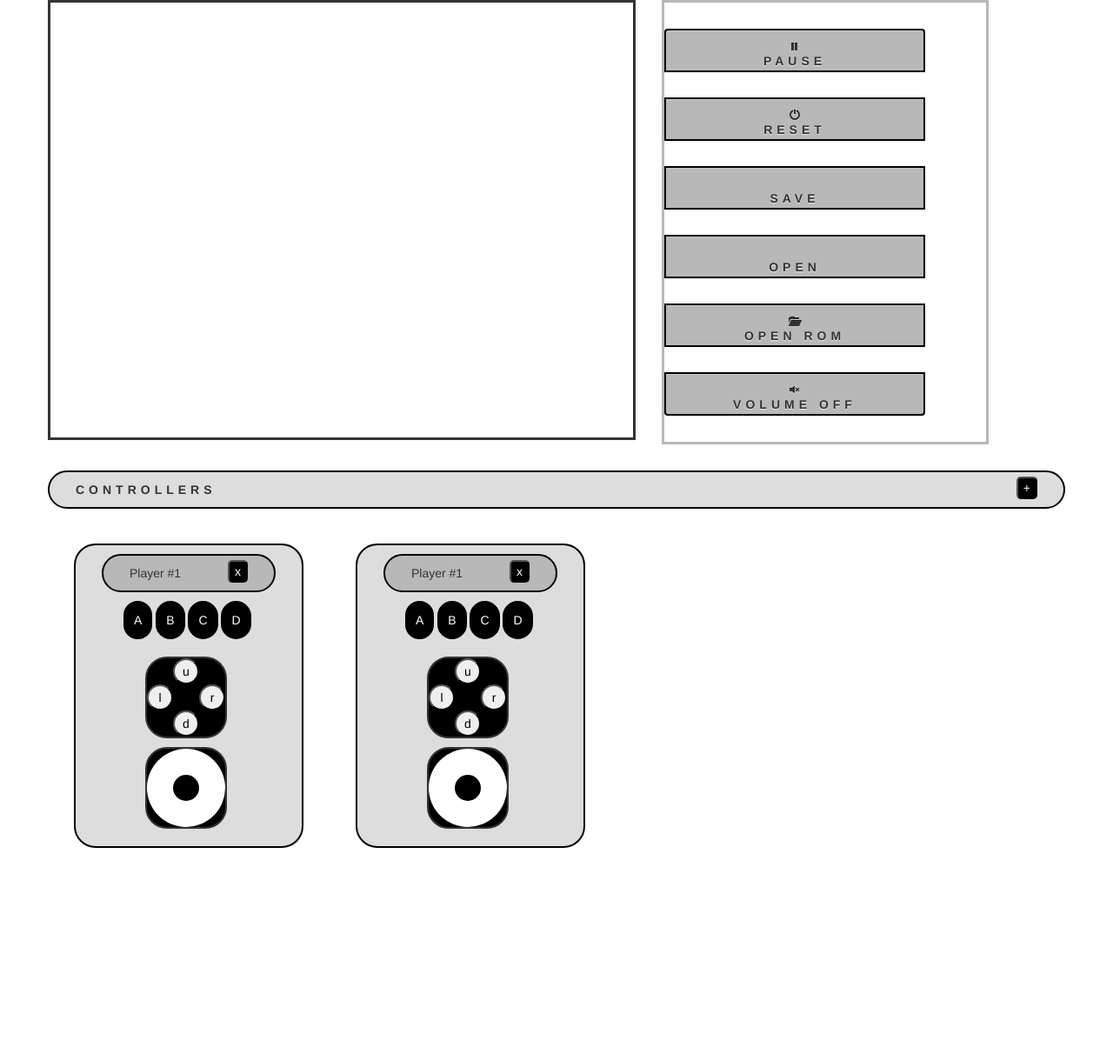
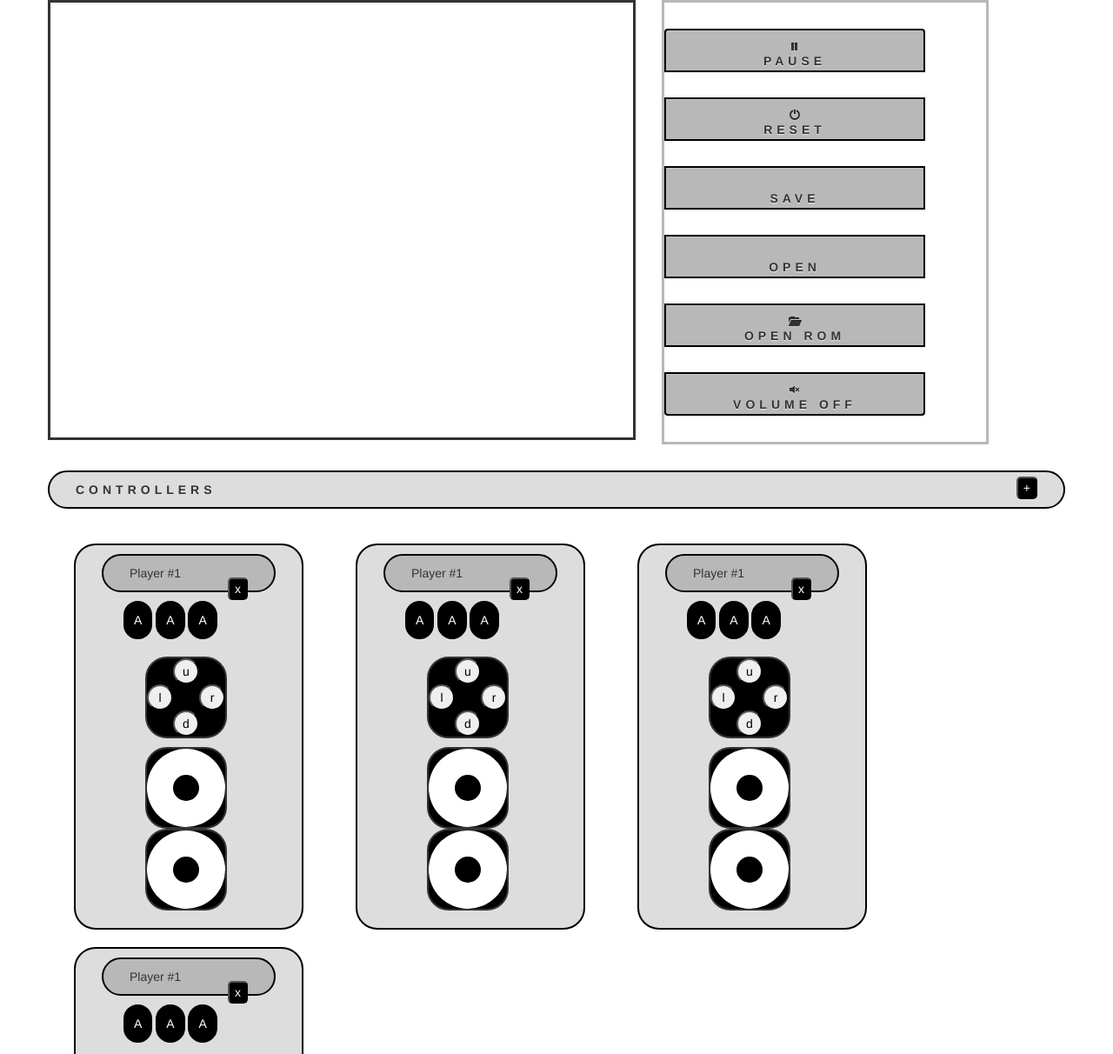
Before and after one commit to darvin/TestXbox360Emu, a plain HTML site: page index.html in a window 1280 px wide. Shown: the top 1212 px of the page at 87% size. Before the commit the page ends 985 px from the top, so only its background shows below. Drawn offline with Linux system fonts and the light colour scheme; some icons are missing.

Commit message:
autogeneration

```diff
--- a/index.html
+++ b/index.html
@@ -38,27 +38,21 @@
 					<button class="add-controller-button" type="button">+</button>
 
 				</div>
-				<div class="controller">
+				<div class="controller" id="controller-prototype">
 					<div class="controller-header">
-						Player #1
+						 <div class="controller-header-player-name">Player #1</div>
 						 <button class="controller-header-close-button" type="button">x</button>
 					</div>
 					<div class="controller-section">
 						<ul>
-							<li> <button class="controller-button" type="button">A</button>
-							</li>
-							<li> <button class="controller-button" type="button">B</button>
-							</li>
-							<li > <button class="controller-button" type="button">C</button>
-							</li>
-							<li> <button class="controller-button" type="button">D</button>
+							<li id="controller-button-prototype"> <button class="controller-button" type="button">A</button>
 							</li>
 
 						</ul>
 					</div>
 					<div class="controller-section">
 						<ul>
-							<li>
+							<li id="controller-dpad-prototype">
 								<div class="controller-dpad">
 									<button class="controller-dpad-button-up" type="button">u
 									</button>
@@ -74,59 +68,12 @@
 					</div>
 					<div class="controller-section">
 						<ul>
-							<li>
+							<li id="controller-joystick-prototype">
 								<div class="controller-joystick">
 									<div class="controller-joystick-outer">
 									</div>
 									<div class="controller-joystick-inner">
 									</div>
-								</div>
-							</li>
-						</ul>
-					</div>
-				</div>
-				<div class="controller">
-					<div class="controller-header">
-						Player #1
-						 <button class="controller-header-close-button" type="button">x</button>
-					</div>
-					<div class="controller-section">
-						<ul>
-							<li> <button class="controller-button" type="button">A</button>
-							</li>
-							<li> <button class="controller-button" type="button">B</button>
-							</li>
-							<li > <button class="controller-button" type="button">C</button>
-							</li>
-							<li> <button class="controller-button" type="button">D</button>
-							</li>
-						</ul>
-					</div>
-					<div class="controller-section">
-						<ul>
-							<li>
-								<div class="controller-dpad">
-									<button class="controller-dpad-button-up" type="button">u
-									</button>
-									<button class="controller-dpad-button-left" type="button">l
-									</button>
-									<button class="controller-dpad-button-down"type="button">d
-									</button>
-									<button class="controller-dpad-button-right" type="button">r
-									</button>
-								</div>
-							</li>
-						</ul>
-					</div>
-					<div class="controller-section">
-						<ul>
-							<li>
-								<div class="controller-joystick">
-									<div class="controller-joystick-outer">
-										<div class="controller-joystick-inner">
-										</div>
-									</div>
-
 								</div>
 							</li>
 						</ul>
--- a/js/test-page.js
+++ b/js/test-page.js
@@ -1,6 +1,92 @@
 $(function(){
+  var  controllerPrototype = $("#controller-prototype");
+  var controllerContainer = controllerPrototype.parent();
+  controllerPrototype.remove();
   console.log("started");
 
   var engine = new TestBox360Engine();
-  engine.reset();
+  // engine.reset();
+
+
+  var controllerUIRepresentation = function (engine) {
+    var buttonNames = engine.buttonNames();
+    var axisNames = engine.axisNames();
+
+    var buttons = {
+      buttons: buttonNames.filter(function(buttonName){ return buttonName.match(/^Button(.*)/);}),
+      shiftButtons: buttonNames.filter(function(buttonName){ return buttonName.match(/^ShiftButton(.*)/);}),
+      controlButtons: buttonNames.filter(function(buttonName){ return buttonName.match(/^ControlButton(.*)/);}),
+
+    }
+    var dpadButtons = buttonNames.filter(function(buttonName){ return buttonName.match(/^DPad(.*)/);});
+    var dpads = {};
+    $.each(dpadButtons, function(i, dpadButtonName) {
+      var match = dpadButtonName.match(/^DPad(\d+)(Up|Down|Left|Right)/);
+      var dpadNum = match[1];
+      var dpadDir = match[2];
+      if (!dpads[dpadNum])
+        dpads[dpadNum] = {}
+      dpads[dpadNum][dpadDir] = dpadButtonName;
+    });
+
+    var joysticks = {};
+    $.each(axisNames, function(i, axisName){
+      var match = axisName.match(/^Axis(.+)(X|Y)$/);
+      var joyName = match[1];
+      var axis = match[2];
+      if (!joysticks[joyName])
+        joysticks[joyName] = {};
+      joysticks[joyName][axis] = axisName;
+    });
+
+
+    return {
+      buttons:buttons,
+      joysticks:joysticks,
+      dpads:dpads
+    };
+  }
+
+  var createControllerForPlayer = function(player) {
+    var controller = controllerPrototype.clone();
+    controllerContainer.append(controller);
+    var controls = controllerUIRepresentation(engine);
+    var buttonPrototype = controller.find("#controller-button-prototype");
+    var buttonContainer = buttonPrototype.parent();
+    buttonPrototype.remove();
+    var dpadPrototype = controller.find("#controller-dpad-prototype");
+    var dpadContainer = dpadPrototype.parent();
+    dpadPrototype.remove();
+    var joyPrototype = controller.find("#controller-joystick-prototype");
+    var joyContainer = joyPrototype.parent();
+    joyPrototype.remove();
+    $.each(controls.buttons, function(i, buttonName){
+      var button = buttonPrototype.clone();
+      buttonContainer.append(button);
+    });
+
+    $.each(controls.dpads, function(i, dPadDesc){
+      var dpad = dpadPrototype.clone();
+      dpadContainer.append(dpad);
+    });
+
+    $.each(controls.joysticks, function(i, joystickDesc){
+      var joystick = joyPrototype.clone();
+      joyContainer.append(joystick);
+    });
+
+
+
+
+
+
+
+  }
+
+
+  for(var i = 0; i < engine.maxNumberOfControllers(); i++) {
+    console.log("creating Controller");
+    createControllerForPlayer(i);
+  };
+
 });
--- a/js/testBox360.js
+++ b/js/testBox360.js
@@ -137,12 +137,12 @@ TestBox360Engine.prototype.buttonNames = function() {
     "ButtonA",
     "ButtonB",
     "ButtonC",
-    "ButtonShiftLeft1",
-    "ButtonShiftLeft2",
-    "ButtonShiftRight1",
-    "ButtonShiftRight2",
-    "ButtonContolSelect",
-    "ButtonContolStart",
+    "ShiftButtonLeft1",
+    "ShiftButtonLeft2",
+    "ShiftButtonRight1",
+    "ShiftButtonRight2",
+    "ControlButtonSelect",
+    "ControlButtonStart",
 
   ];
 }
```
